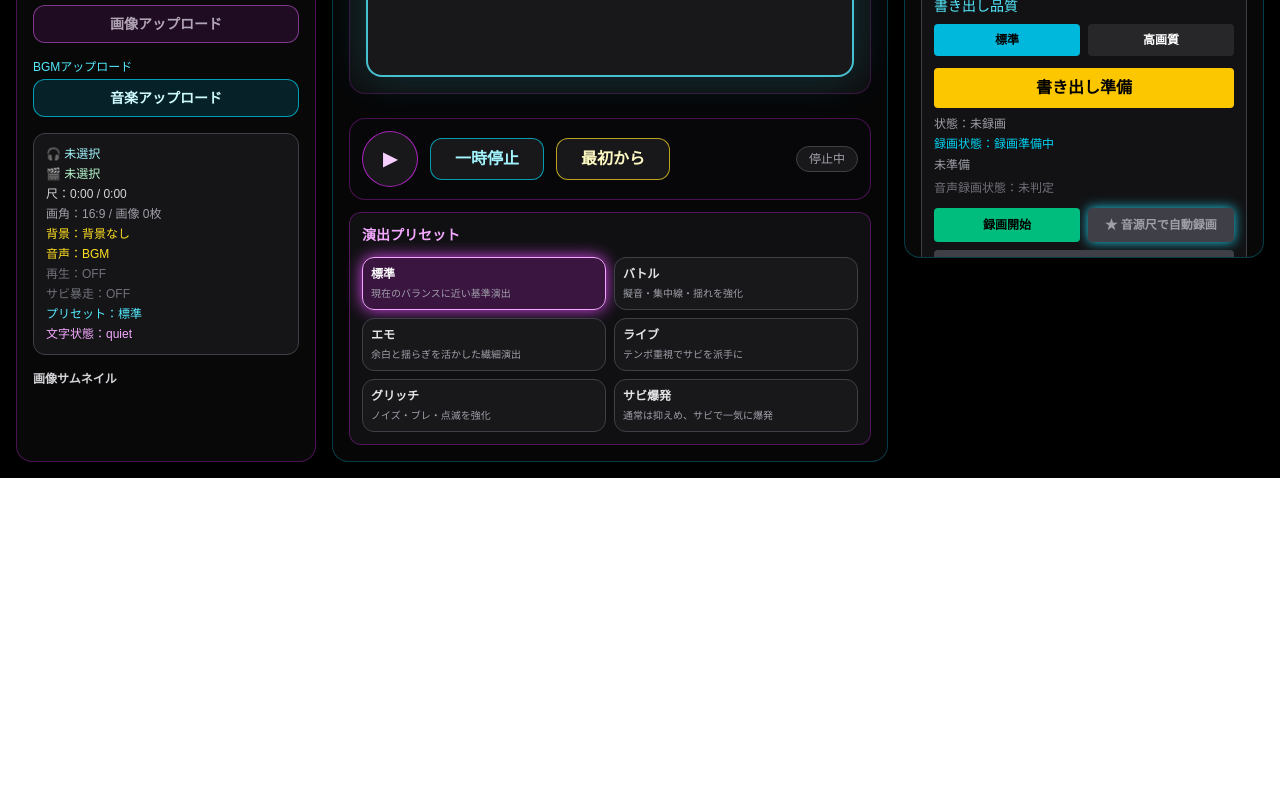
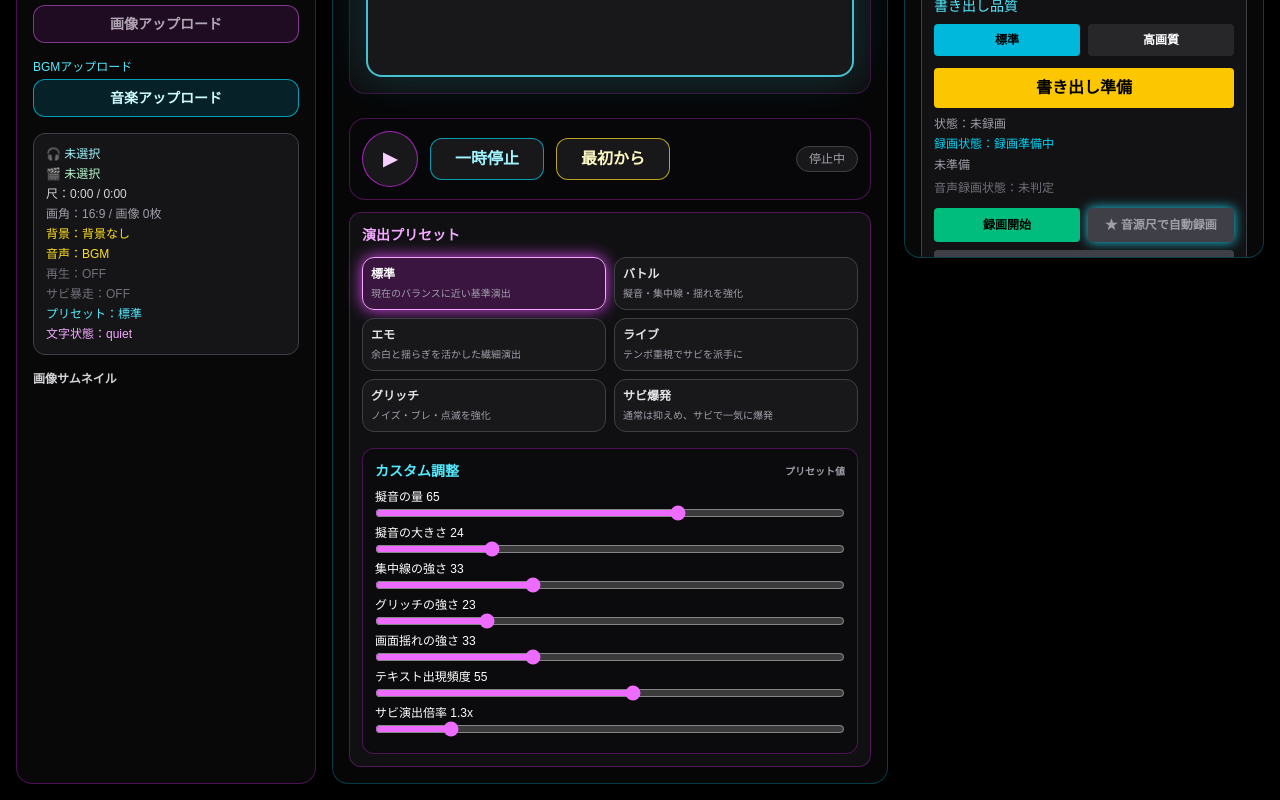
Before and after one commit to utugorou/manga-mv-engine, a Next.js app: page / in a window 1280 px wide. Shown: the part 739-1539 px from the top of the page. Before the commit the page ends 1217 px from the top, so only its background shows below. Built offline with nearby package versions, Linux system fonts and the light colour scheme.

Commit message:
Add preset-based custom adjustment panel for effects

```diff
--- a/app/page.tsx
+++ b/app/page.tsx
@@ -181,6 +181,40 @@ export default function Home() {
     useState<MotionType>("zoomIn");
 
   const [activePreset, setActivePreset] = useState<EffectPresetName>("標準");
+  const [customControls, setCustomControls] = useState({
+    sfxAmount: 65,
+    sfxSize: 24,
+    focusLine: 33,
+    glitch: 23,
+    shake: 33,
+    textFrequency: 55,
+    chorusMultiplier: 1.3,
+  });
+  const [isCustomAdjusted, setIsCustomAdjusted] = useState(false);
+
+  const mapPresetToControls = (config: (typeof effectPresetConfigs)[EffectPresetName]) => ({
+    sfxAmount: Math.round(config.sfxFrequency * 100),
+    sfxSize: Math.round(Math.min(100, Math.max(0, (config.sfxScale - 1) * 30))),
+    focusLine: Math.round(Math.min(100, config.focusLineIntensity * 33)),
+    glitch: Math.round(Math.min(100, config.glitchIntensity * 50)),
+    shake: Math.round(Math.min(100, config.screenShakeIntensity * 33)),
+    textFrequency: Math.round(config.textFrequency * 100),
+    chorusMultiplier: Math.min(3, Math.max(1, config.chorusEffectMultiplier)),
+  });
+
+  const applyCustomControls = (controls: typeof customControls) => {
+    const sfxAmountNormalized = controls.sfxAmount / 100;
+    setSfxFrequency(sfxAmountNormalized);
+    setSfxMaxCount(Math.min(4, Math.round(sfxAmountNormalized * 4)));
+    setSfxScale(1 + controls.sfxSize / 30);
+    setFocusLineIntensity(Math.max(0, controls.focusLine / 33));
+    const glitchValue = Math.max(0, controls.glitch / 50);
+    setGlitchIntensity(glitchValue);
+    setShowGlitch(glitchValue > 0);
+    setScreenShakeIntensity(Math.max(0, controls.shake / 33));
+    setTextFrequency(controls.textFrequency / 100);
+    setChorusEffectMultiplier(controls.chorusMultiplier);
+  };
 
 
   const getActiveMediaElement = () => {
@@ -279,7 +313,8 @@ export default function Home() {
   const sfxPositions = ["topLeft", "top", "topRight", "left", "center", "right", "bottomLeft", "bottom", "bottomRight", "random"] as const;
   const randomInt = (min: number, max: number) => Math.floor(Math.random() * (max - min + 1)) + min;
   const generateSfxItems = (): SfxItem[] => {
-    const count = randomSfxCountEnabled ? randomInt(0, sfxMaxCount) : Math.min(1, sfxMaxCount);
+    const maxCount = Math.min(4, Math.max(0, sfxMaxCount));
+    const count = sfxFrequency <= 0 ? 0 : (randomSfxCountEnabled ? randomInt(0, maxCount) : Math.min(1, maxCount));
     const unifiedText = pickSfxText();
     const unifiedScale = randomSfxScaleEnabled ? randomItem([...sfxScaleOptions]) * sfxFrequency : sfxScale;
     return Array.from({ length: count }, (_, i) => ({
@@ -382,8 +417,11 @@ export default function Home() {
     setAudioMood("quiet");
 
     const config = effectPresetConfigs[preset];
-
-    setShowGlitch(config.glitchIntensity > 0.25);
+    const controls = mapPresetToControls(config);
+    setCustomControls(controls);
+    setIsCustomAdjusted(false);
+
+    setShowGlitch(config.glitchIntensity > 0);
     setShowEqualizer(true);
     setShowFlash(true);
     setShowPanels(true);
@@ -394,14 +432,7 @@ export default function Home() {
     setShowSfx(true);
     setTextMode("smart");
     setChorusSensitivity(config.chorusThreshold);
-    setSfxFrequency(config.sfxFrequency);
-    setSfxScale(config.sfxScale);
-    setSfxMaxCount(config.sfxMaxCount);
-    setFocusLineIntensity(config.focusLineIntensity);
-    setGlitchIntensity(config.glitchIntensity);
-    setScreenShakeIntensity(config.screenShakeIntensity);
-    setTextFrequency(config.textFrequency);
-    setChorusEffectMultiplier(config.chorusEffectMultiplier);
+    applyCustomControls(controls);
     setFadeFlickerBlurIntensity(config.fadeFlickerBlurIntensity);
     setBaseContrast(config.baseContrast);
 
@@ -426,6 +457,16 @@ export default function Home() {
       return;
     }
     randomizeMotionsFromList(battleMotionList);
+  };
+
+  const handleCustomControlChange = (
+    key: keyof typeof customControls,
+    value: number,
+  ) => {
+    const next = { ...customControls, [key]: value };
+    setCustomControls(next);
+    setIsCustomAdjusted(true);
+    applyCustomControls(next);
   };
 
 
@@ -1596,7 +1637,7 @@ export default function Home() {
               switchMode={switchMode}
               formatTime={formatTime}
             />
-            <div className="rounded-xl border border-fuchsia-500/30 bg-zinc-900/60 p-3"><PresetPanel presetList={effectPresetList} activePreset={activePreset} applyPreset={applyPreset} /></div>
+            <div className="rounded-xl border border-fuchsia-500/30 bg-zinc-900/60 p-3"><PresetPanel presetList={effectPresetList} activePreset={activePreset} isCustomAdjusted={isCustomAdjusted} applyPreset={applyPreset} customControls={customControls} onCustomControlChange={handleCustomControlChange} /></div>
           </div>
         </div>
         <div className="max-h-[calc(100vh-140px)] overflow-y-auto rounded-2xl border border-cyan-500/30 bg-zinc-950/90 p-4">
--- a/src/components/PresetPanel.tsx
+++ b/src/components/PresetPanel.tsx
@@ -5,7 +5,21 @@ import type { EffectPresetName } from "../types/mv";
 type PresetPanelProps = {
   presetList: EffectPresetName[];
   activePreset: EffectPresetName;
+  isCustomAdjusted: boolean;
   applyPreset: (preset: EffectPresetName) => void;
+  customControls: {
+    sfxAmount: number;
+    sfxSize: number;
+    focusLine: number;
+    glitch: number;
+    shake: number;
+    textFrequency: number;
+    chorusMultiplier: number;
+  };
+  onCustomControlChange: (
+    key: "sfxAmount" | "sfxSize" | "focusLine" | "glitch" | "shake" | "textFrequency" | "chorusMultiplier",
+    value: number,
+  ) => void;
 };
 
 const presetDescriptions: Record<EffectPresetName, string> = {
@@ -17,7 +31,9 @@ const presetDescriptions: Record<EffectPresetName, string> = {
   サビ爆発: "通常は抑えめ、サビで一気に爆発",
 };
 
-export default function PresetPanel({ presetList, activePreset, applyPreset }: PresetPanelProps) {
+const sliderClass = "w-full accent-fuchsia-400";
+
+export default function PresetPanel({ presetList, activePreset, isCustomAdjusted, applyPreset, customControls, onCustomControlChange }: PresetPanelProps) {
   return (
     <div>
       <p className="mb-3 text-sm font-bold text-fuchsia-300">演出プリセット</p>
@@ -29,6 +45,37 @@ export default function PresetPanel({ presetList, activePreset, applyPreset }: P
           </button>
         ))}
       </div>
+      <div className="mt-4 rounded-xl border border-fuchsia-500/30 bg-zinc-950/60 p-3">
+        <div className="mb-2 flex items-center justify-between">
+          <p className="text-sm font-bold text-cyan-300">カスタム調整</p>
+          <span className={`text-[10px] font-bold ${isCustomAdjusted ? "text-yellow-300" : "text-zinc-400"}`}>
+            {isCustomAdjusted ? "調整済み" : "プリセット値"}
+          </span>
+        </div>
+        <div className="space-y-2 text-xs">
+          <label>擬音の量 {customControls.sfxAmount}
+            <input className={sliderClass} type="range" min={0} max={100} value={customControls.sfxAmount} onChange={(e) => onCustomControlChange("sfxAmount", Number(e.target.value))} />
+          </label>
+          <label>擬音の大きさ {customControls.sfxSize}
+            <input className={sliderClass} type="range" min={0} max={100} value={customControls.sfxSize} onChange={(e) => onCustomControlChange("sfxSize", Number(e.target.value))} />
+          </label>
+          <label>集中線の強さ {customControls.focusLine}
+            <input className={sliderClass} type="range" min={0} max={100} value={customControls.focusLine} onChange={(e) => onCustomControlChange("focusLine", Number(e.target.value))} />
+          </label>
+          <label>グリッチの強さ {customControls.glitch}
+            <input className={sliderClass} type="range" min={0} max={100} value={customControls.glitch} onChange={(e) => onCustomControlChange("glitch", Number(e.target.value))} />
+          </label>
+          <label>画面揺れの強さ {customControls.shake}
+            <input className={sliderClass} type="range" min={0} max={100} value={customControls.shake} onChange={(e) => onCustomControlChange("shake", Number(e.target.value))} />
+          </label>
+          <label>テキスト出現頻度 {customControls.textFrequency}
+            <input className={sliderClass} type="range" min={0} max={100} value={customControls.textFrequency} onChange={(e) => onCustomControlChange("textFrequency", Number(e.target.value))} />
+          </label>
+          <label>サビ演出倍率 {customControls.chorusMultiplier.toFixed(1)}x
+            <input className={sliderClass} type="range" min={1} max={3} step={0.1} value={customControls.chorusMultiplier} onChange={(e) => onCustomControlChange("chorusMultiplier", Number(e.target.value))} />
+          </label>
+        </div>
+      </div>
     </div>
   );
 }
```
